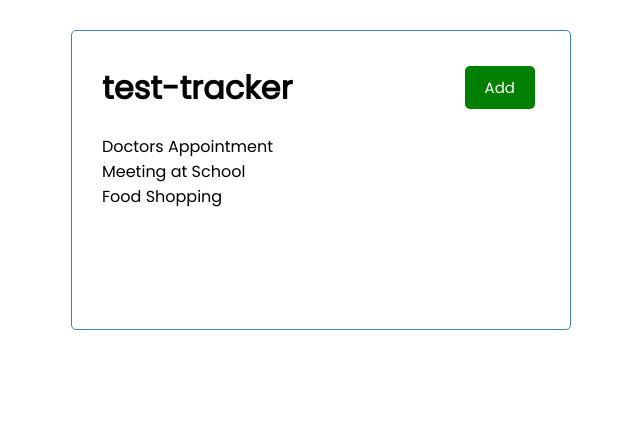
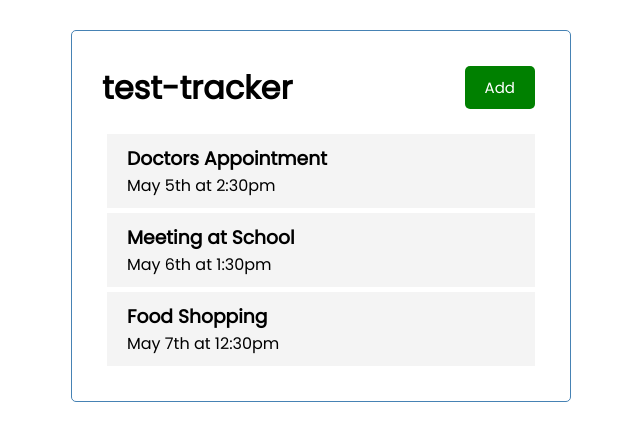
Before and after one commit to 33uyvince/Test-tracker, an Angular app: page / in a window 1280 px wide. Shown: the top 440 px of the page, without its empty margins (319-959 px from the left). Built offline with nearby package versions, Linux system fonts and the light colour scheme.

Commit message:
added task-item component

```diff
--- a/src/app/app.module.ts
+++ b/src/app/app.module.ts
@@ -5,13 +5,15 @@
 import { HeaderComponent } from './components/header/header.component';
 import { ButtonComponent } from './components/button/button.component';
 import { TasksComponent } from './components/tasks/tasks.component';
+import { TaskItemComponent } from './components/task-item/task-item.component';
 
 @NgModule({
   declarations: [
     AppComponent,
     HeaderComponent,
     ButtonComponent,
-    TasksComponent
+    TasksComponent,
+    TaskItemComponent
   ],
   imports: [
     BrowserModule
--- /dev/null
+++ b/src/app/components/task-item/task-item.component.css
@@ -0,0 +1,16 @@
+.task {
+  background: #f4f4f4;
+  margin: 5px;
+  padding: 10px 20px;
+  cursor: pointer;
+}
+
+.task.reminder {
+  border-left: 5px solid green;
+}
+
+.task h3 {
+  display: flex;
+  align-items: center;
+  justify-content: space-between;
+}
--- /dev/null
+++ b/src/app/components/task-item/task-item.component.html
@@ -0,0 +1,4 @@
+<div class="task">
+  <h3>{{ task?.text }}</h3>
+  <p>{{ task?.day }}</p>
+</div>
--- a/src/app/components/tasks/tasks.component.html
+++ b/src/app/components/tasks/tasks.component.html
@@ -1 +1 @@
-<p *ngFor="let task of tasks">{{ task.text }}</p>
+<app-task-item *ngFor="let task of tasks" [task]="task"></app-task-item>
```
Also changed, not shown: src/app/components/task-item/task-item.component.ts (added, +11 -0 lines), 1 other file (tests, documents, lock files or other folders).
